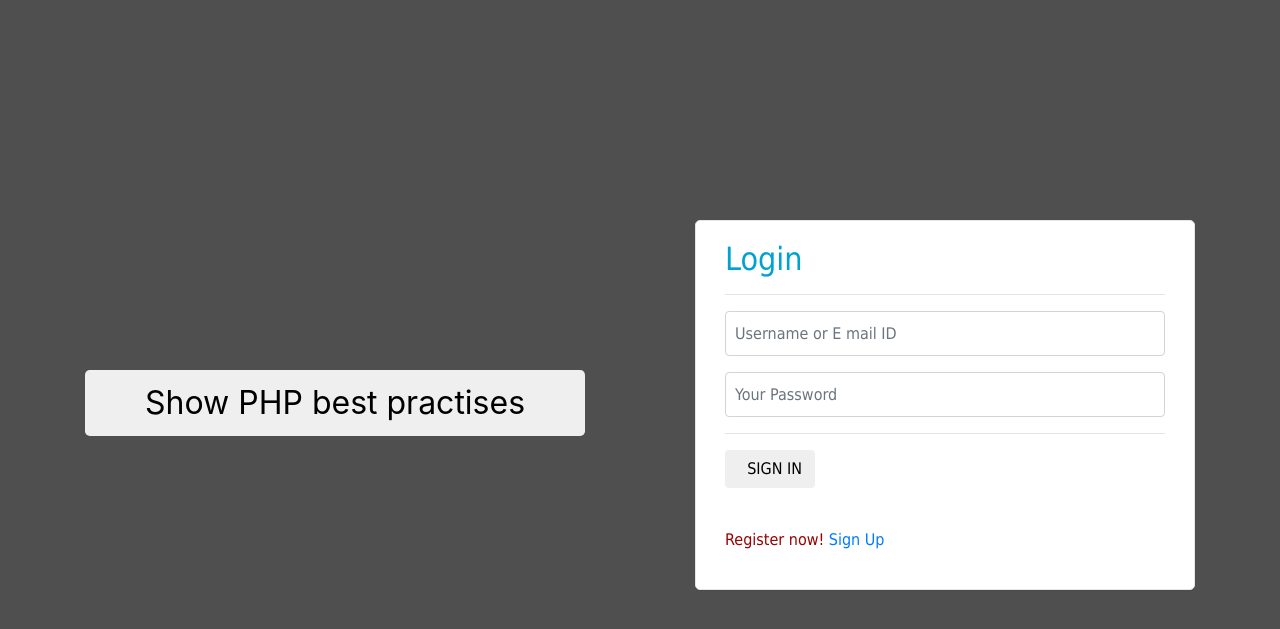
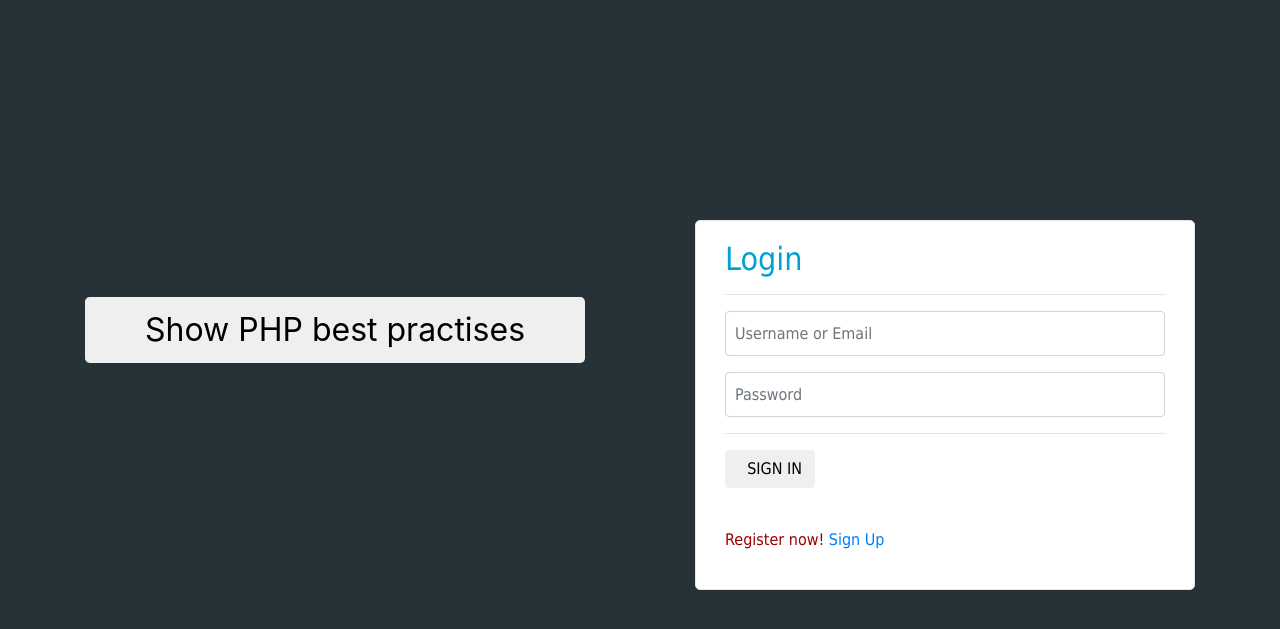
Before and after one commit to davide-calza/php-login, a PHP site: page / in a window 1280 px wide. Shown: the top 629 px of the page. Run offline with PHP 8.4, Linux system fonts and the light colour scheme; some libraries are stand-ins or nearby versions.

Commit message:
Index.php generic update

```diff
--- a/css/style.css
+++ b/css/style.css
@@ -1,10 +1,10 @@
 @charset "utf-8";
 
-html, body, .signin-form, .body-container, .bp-form{
-    background: rgba(0, 0, 0, 0.69);
+html, body, .login-form, .body-container, .bp-form{
+    background: #263238;
 }
 
-.form-signin {
+.form-login {
     max-width: 500px;
     padding: 19px 29px 29px;
     margin: 0 auto;
@@ -25,18 +25,18 @@ html, body, .signin-form, .body-container, .bp-form{
     font-weight:lighter;
 }
 
-.form-signin .form-signin-heading{
+.form-login .form-login-header{
     color:#00A2D1;
 }
-.form-signin input[type="text"],
-.form-signin input[type="password"],
-.form-signin input[type="email"] {
+.form-login input[type="text"],
+.form-login input[type="password"],
+.form-login input[type="email"] {
     font-size: 16px;
     height: 45px;
     padding: 7px 9px;
 }
 
-.signin-form, .body-container
+.login-form, .body-container
 {
     //border:solid red 1px;
     margin-top:220px;
@@ -54,25 +54,26 @@ h1{
     font-family:Verdana, Geneva, sans-serif;
 }
 
-#btn_showbp{
+/*PHP Show Best Practises*/
+#btn-showbp{
     font-size: xx-large;
     width: 100%;
     margin-left: 0;
 }
 
-#btn_bp{
+#btn-bp{
     font-size: xx-large;
     width: 100%;
     margin-left: 0;
     margin-top: 20px;
     display: none;
 }
-#btn_bp:hover{
+#btn-bp:hover{
     cursor: default;
 }
 
-#div_bp{
+#div-bp{
     position: absolute;
-    margin-top: 150px;
+    margin-top: 6%;
     width: 500px;
 }
--- a/index.php
+++ b/index.php
@@ -8,10 +8,10 @@ if ($login->LoggedIn()) {
     $login->redirect('home.php');
 }
 
-if (isset($_POST['btn_login'])) {
-    $name = strip_tags($_POST['txt_name']);
-    $email = strip_tags($_POST['txt_name']);
-    $password = strip_tags($_POST['txt_password']);
+if (isset($_POST['btn-login'])) {
+    $name = strip_tags($_POST['txt-name']);
+    $email = strip_tags($_POST['txt-name']);
+    $password = strip_tags($_POST['txt-password']);
 
     if ($login->Login($name, $email, $password)) {
         $login->Redirect('home.php');
@@ -33,22 +33,17 @@ if (isset($_POST['btn_login'])) {
         <script src="https://maxcdn.bootstrapcdn.com/bootstrap/4.0.0/js/bootstrap.min.js" integrity="sha384-JZR6Spejh4U02d8jOt6vLEHfe/JQGiRRSQQxSfFWpi1MquVdAyjUar5+76PVCmYl" crossorigin="anonymous"></script>
     </head>
     <body>
-        <div class="signin-form">
+        <div class="login-form">
             <div class="container">
-                <div id="div_bp">
-                    <button type="button" class="btn btn-default btn-lg" id="btn_showbp" onclick="new function() {$('#btn_bp').show();}">
-                        Show PHP best practises
-                    </button>
-                    <button type="button" class="btn btn-default btn-lg" id="btn_bp">
-                        Use something else :)
-                    </button>
+                <div id="div-bp">
+                    <button type="button" class="btn btn-default btn-lg" id="btn-showbp" onclick="new function() {$('#btn-bp').show();}">Show PHP best practises</button>
+                    <button type="button" class="btn btn-default btn-lg" id="btn-bp">Use something else :)</button>
                 </div>
-                <form class="form-signin" method="post" id="login-form">
-                    <h2 class="form-signin-heading">Login</h2><hr />
+                <form class="form-login" method="post" id="login-form">
+                    <h2 class="form-login-header">Login</h2><hr />
                     <div id="error">
                         <?php
-                        if(isset($error))
-                        {
+                        if(isset($error)){
                             ?>
                             <div class="alert alert-danger">
                                 <i class="glyphicon glyphicon-warning-sign"></i> &nbsp; <?php echo $error; ?> !
@@ -58,20 +53,20 @@ if (isset($_POST['btn_login'])) {
                         ?>
                     </div>
                     <div class="form-group">
-                        <input type="text" class="form-control" name="txt_name" placeholder="Username or E mail ID" required />
+                        <input type="text" class="form-control" name="txt-name" placeholder="Username or Email" required />
                         <span id="check-e"></span>
                     </div>
                     <div class="form-group">
-                        <input type="password" class="form-control" name="txt_password" placeholder="Your Password" />
+                        <input type="password" class="form-control" name="txt-password" placeholder="Password" />
                     </div>
                     <hr />
                     <div class="form-group">
-                        <button type="submit" name="btn_login" class="btn btn-default">
+                        <button type="submit" name="btn-login" class="btn btn-default">
                             <i class="glyphicon glyphicon-log-in"></i> &nbsp; SIGN IN
                         </button>
                     </div>
                     <br />
-                    <label>Register now! <a href="sign-up.php">Sign Up</a></label>
+                    <label>Register now! <a href="register.php">Sign Up</a></label>
                 </form>
             </div>
         </div>
```
